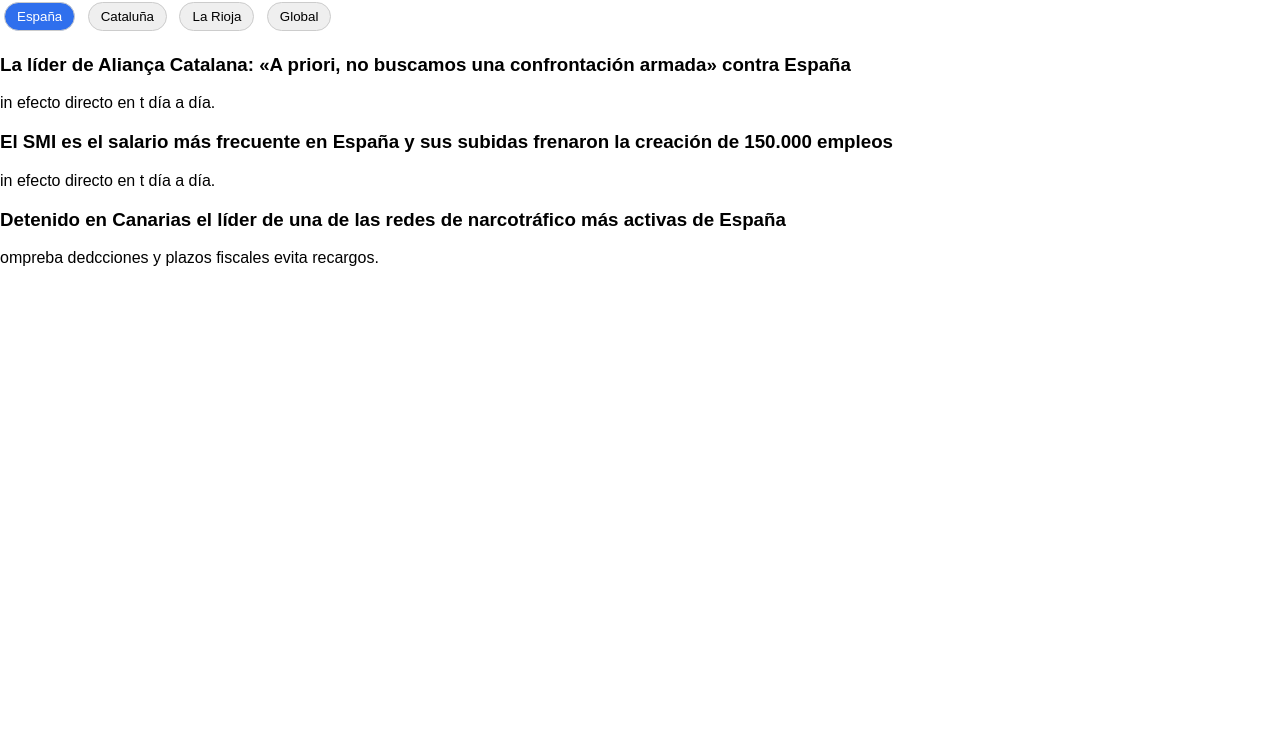
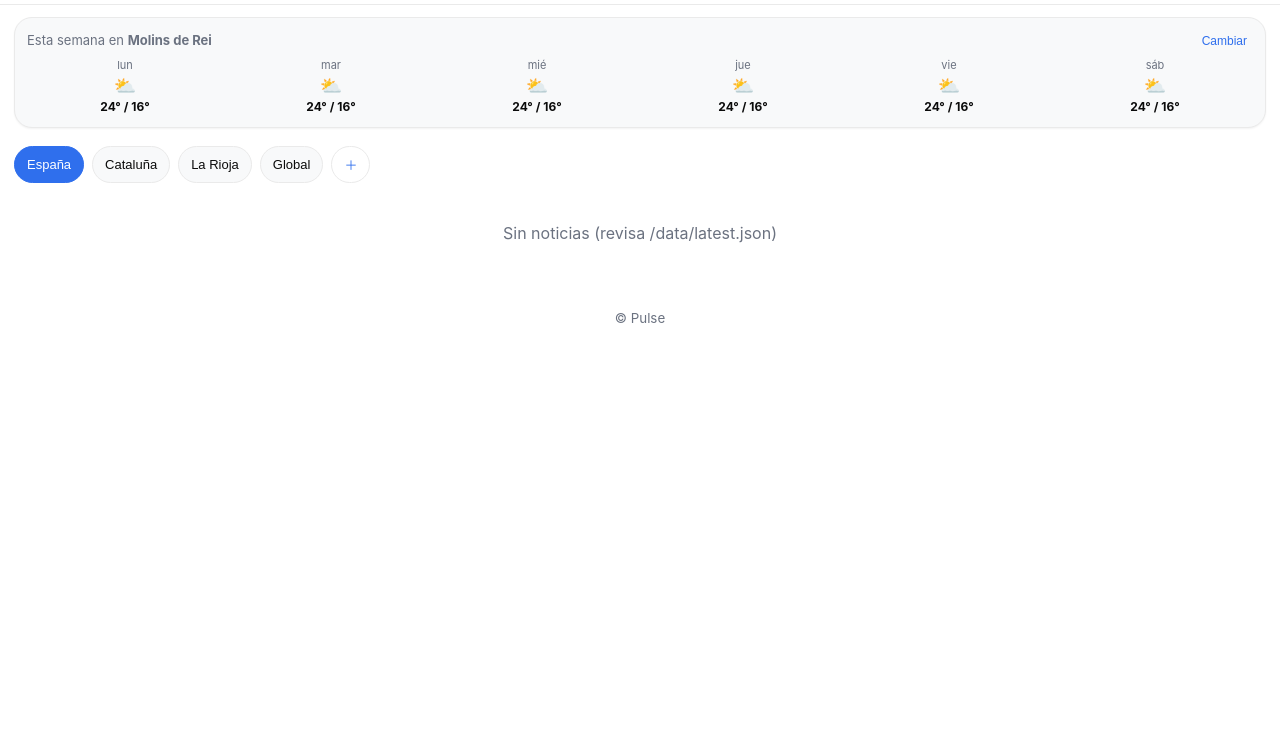
Before and after one commit to davidvazquez74/pulse, a plain HTML site: page index.html in a window 1280 px wide. Shown: the part 57-800 px from the top of the page. Drawn offline with Linux system fonts and the light colour scheme; no server answers.

Commit message:
Add files via upload

```diff
--- a/data/latest.json
+++ b/data/latest.json
@@ -1,228 +1 @@
-{
-  "updated_at": "2025-09-22T18:20:58Z",
-  "version": "live",
-  "cataluna": [
-    {
-      "title": "Coctelería. Un arte en auge gracias a las redes",
-      "summary": "Con una estética muy fotografiable, crece su consumo entre los jóvenes",
-      "url": "https://www.larioja.com/degusta/cocteleria-arte-auge-gracias-redes-20250913090944-nt.html",
-      "source": "www.larioja.com",
-      "published_at": "2025-09-22T18:20:57.428443+00:00",
-      "img": "",
-      "location": "Cataluña",
-      "category": "otros",
-      "adult_impact": "in efecto directo en t día a día.",
-      "teen_impact": "\\1",
-      "tag": "otros",
-      "severity": 0,
-      "horizon": "sin plazo",
-      "action": "FYI",
-      "rationale": "Reglas por keywords; sensible=no; fuente=www.larioja.com",
-      "confidence": 0.5
-    },
-    {
-      "title": "Un fármaco que reduce un 11% el peso corporal abre una nueva vía para tratar la obesidad",
-      "summary": "Investigadores del Vall d'Hebron de Barcelona han comprobado que esta pastilla para adelgazar también mejora los factores de riesgo cardiovascular",
-      "url": "https://www.larioja.com/sociedad/farmaco-reduce-peso-corporal-abre-nueva-via-20250918103412-ntrc.html",
-      "source": "www.larioja.com",
-      "published_at": "2025-09-22T18:20:57.428399+00:00",
-      "img": "",
-      "location": "Cataluña",
-      "category": "otros",
-      "adult_impact": "in efecto directo en t día a día.",
-      "teen_impact": "\\1",
-      "tag": "otros",
-      "severity": 0,
-      "horizon": "sin plazo",
-      "action": "FYI",
-      "rationale": "Reglas por keywords; sensible=no; fuente=www.larioja.com",
-      "confidence": 0.5
-    },
-    {
-      "title": "Hallado dentro de una maleta el cadáver de una persona en Barcelona",
-      "summary": "Hay un detenido que, al parecer, vivía con la víctima en un piso 'okupa' de Vilanova i la Geltrú",
-      "url": "https://www.larioja.com/sociedad/hallado-dentro-maleta-cadaver-persona-barcelona-20250920113441-ntrc.html",
-      "source": "www.larioja.com",
-      "published_at": "2025-09-22T18:20:57.428372+00:00",
-      "img": "",
-      "location": "Cataluña",
-      "category": "seguridad",
-      "adult_impact": "antén prdencia y sige indicaciones oficiales en t zona.",
-      "teen_impact": "\\1",
-      "tag": "seguridad",
-      "severity": 1,
-      "horizon": "hoy",
-      "action": "vigilar",
-      "rationale": "Reglas por keywords; sensible=sí; fuente=www.larioja.com",
-      "confidence": 0.7
-    }
-  ],
-  "espana": [
-    {
-      "title": "La líder de Aliança Catalana: «A priori, no buscamos una confrontación armada» contra España",
-      "summary": "Orriols aboga por la expulsión inmediata de migrantes y por dotar de un ejército a Cataluña, si alcanza la independencia, para defenderse de una «invasión» de España",
-      "url": "https://www.larioja.com/nacional/lider-alianca-catalana-priori-buscamos-confrontacion-armada-20250922113953-ntrc.html",
-      "source": "www.larioja.com",
-      "published_at": "2025-09-22T18:20:57.428200+00:00",
-      "img": "",
-      "location": "ES",
-      "category": "otros",
-      "adult_impact": "in efecto directo en t día a día.",
-      "teen_impact": "\\1",
-      "tag": "otros",
-      "severity": 0,
-      "horizon": "sin plazo",
-      "action": "FYI",
-      "rationale": "Reglas por keywords; sensible=no; fuente=www.larioja.com",
-      "confidence": 0.5
-    },
-    {
-      "title": "El SMI es el salario más frecuente en España y sus subidas frenaron la creación de 150.000 empleos",
-      "summary": "El informe se conoció horas antes de que el Gobierno se reuniera con los agentes sociales y la patronal para abordar una nueva alza para 2026",
-      "url": "https://www.larioja.com/economia/smi-salario-frecuente-espana-subidas-frenaron-creacion-20250922135108-ntrc.html",
-      "source": "www.larioja.com",
-      "published_at": "2025-09-22T18:20:57.428045+00:00",
-      "img": "",
-      "location": "ES",
-      "category": "otros",
-      "adult_impact": "in efecto directo en t día a día.",
-      "teen_impact": "\\1",
-      "tag": "otros",
-      "severity": 0,
-      "horizon": "sin plazo",
-      "action": "FYI",
-      "rationale": "Reglas por keywords; sensible=no; fuente=www.larioja.com",
-      "confidence": 0.5
-    },
-    {
-      "title": "Detenido en Canarias el líder de una de las redes de narcotráfico más activas de España",
-      "summary": "En la operación, se han detenido a  17 personas y se han realizado 23 entradas y registros. Han sido intervenidos 14 inmuebles, 38 vehículos y 24 embarcaciones. Leer",
-      "url": "https://www.elmundo.es/espana/2025/09/19/68cd0325e4d4d893508b4591.html",
-      "source": "e00-elmundo.uecdn.es",
-      "published_at": "2025-09-22T18:20:56.677391+00:00",
-      "img": "",
-      "location": "ES",
-      "category": "impuestos",
-      "adult_impact": "ompreba dedcciones y plazos fiscales evita recargos.",
-      "teen_impact": "\\1",
-      "tag": "impuestos",
-      "severity": 2,
-      "horizon": "este mes",
-      "action": "vigilar",
-      "rationale": "Reglas por keywords; sensible=no; fuente=e00-elmundo.uecdn.es",
-      "confidence": 0.7
-    }
-  ],
-  "rioja": [
-    {
-      "title": "La Abuela Encarna: un guiño a las cocinas riojana y valenciana",
-      "summary": "El cocinero José Javier Vioque homenajea a su abuela en este local especializado en arroces caldosos y paellas",
-      "url": "https://www.larioja.com/degusta/abuela-encarna-guino-cocinas-riojana-valenciana-20250913091104-nt.html",
-      "source": "www.larioja.com",
-      "published_at": "2025-09-22T18:20:57.428439+00:00",
-      "img": "",
-      "location": "La Rioja",
-      "category": "otros",
-      "adult_impact": "in efecto directo en t día a día.",
-      "teen_impact": "\\1",
-      "tag": "otros",
-      "severity": 0,
-      "horizon": "sin plazo",
-      "action": "FYI",
-      "rationale": "Reglas por keywords; sensible=no; fuente=www.larioja.com",
-      "confidence": 0.5
-    },
-    {
-      "title": "«Cocino recetas sencillas, con producto cercano y que tenga un precio asequible»",
-      "summary": "La catalana afincada en La Rioja ha escrito un nuevo libro de recetas. El primero ha alcanzado once ediciones",
-      "url": "https://www.larioja.com/degusta/nuevo-libro-anna-teres-recetas-faciles-20250913190259-nt.html",
-      "source": "www.larioja.com",
-      "published_at": "2025-09-22T18:20:57.428435+00:00",
-      "img": "",
-      "location": "La Rioja",
-      "category": "otros",
-      "adult_impact": "in efecto directo en t día a día.",
-      "teen_impact": "\\1",
-      "tag": "otros",
-      "severity": 0,
-      "horizon": "sin plazo",
-      "action": "FYI",
-      "rationale": "Reglas por keywords; sensible=no; fuente=www.larioja.com",
-      "confidence": 0.5
-    },
-    {
-      "title": "El Ayuntamiento de Logroño devolverá el precio íntegro para recuperar la propiedad de la parcela de Bosonit",
-      "summary": "Ambas partes acuerdan no ejercer acciones judiciales ni administrativas sobre el acuerdo o la licencia | El Consistorio iniciará en octubre los trámites de la modificación del Plan General para allanar la futura construcción de VPO",
-      "url": "https://www.larioja.com/logrono/ayuntamiento-devolvera-precio-integro-recuperar-propiedad-parcela-20250917113814-nt.html",
-      "source": "www.larioja.com",
-      "published_at": "2025-09-22T18:20:57.428419+00:00",
-      "img": "",
-      "location": "La Rioja",
-      "category": "impuestos",
-      "adult_impact": "ompreba dedcciones y plazos fiscales evita recargos.",
-      "teen_impact": "\\1",
-      "tag": "impuestos",
-      "severity": 2,
-      "horizon": "este mes",
-      "action": "vigilar",
-      "rationale": "Reglas por keywords; sensible=no; fuente=www.larioja.com",
-      "confidence": 0.7
-    }
-  ],
-  "global": [
-    {
-      "title": "Cosecha negra",
-      "summary": "El nacionalismo catalán está sufriendo una transformación histórica con el crecimiento de Aliança Catalana",
-      "url": "https://elpais.com/espana/catalunya/2025-09-22/cosecha-negra.html",
-      "source": "feeds.elpais.com",
-      "published_at": "2025-09-22T18:20:56.279094+00:00",
-      "img": "",
-      "location": "global",
-      "category": "otros",
-      "adult_impact": "in efecto directo en t día a día.",
-      "teen_impact": "\\1",
-      "tag": "otros",
-      "severity": 0,
-      "horizon": "sin plazo",
-      "action": "FYI",
-      "rationale": "Reglas por keywords; sensible=no; fuente=feeds.elpais.com",
-      "confidence": 0.5
-    },
-    {
-      "title": "Armando",
-      "summary": "Hay pérdidas que suponen un modo de perdernos a nosotros mismos, un vacío en las raíces de la propia existencia",
-      "url": "https://elpais.com/opinion/2025-09-22/armando.html",
-      "source": "feeds.elpais.com",
-      "published_at": "2025-09-22T18:20:56.279098+00:00",
-      "img": "",
-      "location": "global",
-      "category": "otros",
-      "adult_impact": "in efecto directo en t día a día.",
-      "teen_impact": "\\1",
-      "tag": "otros",
-      "severity": 0,
-      "horizon": "sin plazo",
-      "action": "FYI",
-      "rationale": "Reglas por keywords; sensible=no; fuente=feeds.elpais.com",
-      "confidence": 0.5
-    },
-    {
-      "title": "El origen casi secreto de la crema catalana: un error en un convento medieval",
-      "summary": "La gastronomía catalana es reconocida a nivel mundial por su rica diversidad, tradición y sabores mediterráneos. Seguir leyendo....",
-      "url": "https://www.elperiodico.com/es/catalunya/20250815/crema-catalana-origen-cataluna-platos-tipicos-postres-gastronomia-dv-loc-120525396?utm_source=rss-noticias&amp;utm_medium=feed&amp;utm_campaign=catalunya",
-      "source": "www.elperiodico.com",
-      "published_at": "2025-09-22T18:20:55.797350+00:00",
-      "img": "",
-      "location": "global",
-      "category": "energía",
-      "adult_impact": "ompara precios y ajsta consmo esta semana para redcir factra.",
-      "teen_impact": "\\1",
-      "tag": "energía",
-      "severity": 2,
-      "horizon": "esta semana",
-      "action": "vigilar",
-      "rationale": "Reglas por keywords; sensible=no; fuente=www.elperiodico.com",
-      "confidence": 0.7
-    }
-  ]
-}
+{"updated_at": "1970-01-01T00:00:00Z", "version": "seed", "cataluna": [], "espana": [], "rioja": [], "global": []}
--- a/index.html
+++ b/index.html
@@ -1,23 +1,48 @@
 <!doctype html>
 <html lang="es">
 <head>
-  <meta charset="utf-8"/>
-  <meta name="viewport" content="width=device-width, initial-scale=1"/>
-  <title>Pulse</title>
-  <link rel="stylesheet" href="styles.css"/>
+  <meta charset="utf-8" />
+  <meta name="viewport" content="width=device-width, initial-scale=1" />
+  <title>Pulse — Titulares con impacto</title>
+  <link rel="stylesheet" href="styles.css" />
+  <link rel="manifest" href="manifest.json" />
 </head>
-<body>
-  <header class="app-header">
-    <div class="logo">Pulse</div>
-    <button id="teensToggle" class="chip chip--teens" aria-pressed="false">Teens</button>
+<body class="light">
+  <header class="app-header" role="banner">
+    <div class="logo" aria-label="Pulse">Pulse</div>
+    <div class="header-actions">
+      <!-- Chip único: Teens -->
+      <button id="teensToggle" class="chip chip--teens" aria-pressed="false" aria-label="Activar modo Teens">Teens</button>
+      <button id="refreshBtn" class="icon-btn" aria-label="Refrescar" title="Refrescar">⟳</button>
+      <button id="settingsBtn" class="icon-btn" aria-label="Ajustes" title="Ajustes">⚙</button>
+    </div>
   </header>
-  <nav class="chips">
+
+  <!-- Weather widget -->
+  <section id="weather" class="wx-bar" aria-label="Tiempo semanal">
+    <div class="wx-head">
+      <span class="wx-title">Esta semana en <strong id="wx-city">Molins de Rei</strong></span>
+      <button id="wx-change" class="wx-link" aria-label="Cambiar ciudad" type="button">Cambiar</button>
+    </div>
+    <div id="wx-days" class="wx-days" role="list"></div>
+  </section>
+
+  <!-- Chips -->
+  <nav class="chips" aria-label="Categorías">
     <button class="chip chip--active" data-cat="espana">España</button>
     <button class="chip" data-cat="cataluna">Cataluña</button>
     <button class="chip" data-cat="rioja">La Rioja</button>
     <button class="chip" data-cat="global">Global</button>
+    <button class="chip chip--add" id="manageCats" aria-label="Gestionar categorías">＋</button>
   </nav>
-  <main id="news"></main>
-  <script src="js/main.js"></script>
+
+  <main id="news" class="news" aria-live="polite"></main>
+
+  <footer class="app-footer">
+    <small>© Pulse</small>
+  </footer>
+
+  <script src="js/main.js" defer></script>
+  <script src="js/weather.js" defer></script>
 </body>
 </html>
--- a/js/main.js
+++ b/js/main.js
@@ -1,14 +1,74 @@
-(async function(){
-  const newsEl=document.getElementById('news');
-  const chips=document.querySelectorAll('.chip[data-cat]');
-  const teensBtn=document.getElementById('teensToggle');
-  let teens=localStorage.getItem('pulse_mode')==='teen';
-  function apply(){teensBtn.setAttribute('aria-pressed',teens?'true':'false');}
-  apply();
-  teensBtn.addEventListener('click',()=>{teens=!teens;localStorage.setItem('pulse_mode',teens?'teen':'adult');apply();render(cur,data);});
-  function card(n){const d=document.createElement('div');d.className='card';d.innerHTML=`<h3>${n.title}</h3><p>${teens?n.teen_impact:n.adult_impact}</p>`;return d;}
-  async function load(){try{const r=await fetch('data/latest.json',{cache:'no-store'});return await r.json();}catch{return {espana:[],cataluna:[],rioja:[],global:[]};}}
-  function render(cat,data){newsEl.innerHTML='';(data[cat]||[]).slice(0,3).forEach(n=>newsEl.appendChild(card(n)));}
-  const data=await load();let cur='espana';render(cur,data);
-  chips.forEach(c=>c.addEventListener('click',()=>{chips.forEach(x=>x.classList.remove('chip--active'));c.classList.add('chip--active');cur=c.dataset.cat;render(cur,data);}));
+// site/js/main.js — chips + modo Teens + impactos (render elegante)
+(async function () {
+  const newsEl = document.getElementById('news');
+  const chips  = document.querySelectorAll('.chip[data-cat]');
+  const teensBtn = document.getElementById('teensToggle');
+
+  // Estado de modo (persistente)
+  let teens = (localStorage.getItem('pulse_mode') || 'adult') === 'teen';
+  function applyTeensUI(){ if (teensBtn) teensBtn.setAttribute('aria-pressed', teens ? 'true' : 'false'); }
+  applyTeensUI();
+
+  teensBtn?.addEventListener('click', () => {
+    teens = !teens;
+    localStorage.setItem('pulse_mode', teens ? 'teen' : 'adult');
+    applyTeensUI();
+    render(current, data);
+  });
+
+  function empty(msg = 'Sin noticias (revisa /data/latest.json)') {
+    newsEl.innerHTML = `<div class="empty">${msg}</div>`;
+  }
+
+  function impactLine(n){
+    const txt = teens ? (n.teen_impact || '') : (n.adult_impact || '');
+    if (txt) return `<div class="impact ${teens?'teen':'adult'}">${txt}</div>`;
+    return n.summary ? `<p>${n.summary}</p>` : '';
+  }
+
+  function card(n) {
+    const a = document.createElement('article');
+    a.className = 'card';
+    a.innerHTML = `
+      <h3><a href="${n.url}" target="_blank" rel="noopener">${n.title || '(sin título)'}</a></h3>
+      ${impactLine(n)}
+      <div class="meta">
+        ${n.published_at ? new Date(n.published_at).toLocaleString('es-ES') : ''}
+        ${n.source ? ' · ' + n.source : ''}
+      </div>
+    `;
+    return a;
+  }
+
+  async function loadData() {
+    try {
+      const res = await fetch('data/latest.json', { cache: 'no-store' });
+      if (!res.ok) throw new Error('HTTP ' + res.status);
+      const json = await res.json();
+      return { espana: [], cataluna: [], rioja: [], global: [], ...(json || {}) };
+    } catch (e) {
+      console.warn('No se pudo cargar /data/latest.json', e);
+      return { espana: [], cataluna: [], rioja: [], global: [] };
+    }
+  }
+
+  function render(cat, data) {
+    const list = (data[cat] || []).slice(0, 3);
+    newsEl.innerHTML = '';
+    if (!list.length) return empty();
+    list.forEach(n => newsEl.appendChild(card(n)));
+  }
+
+  const data = await loadData();
+  let current = 'espana';
+  render(current, data);
+
+  chips.forEach(c => c.addEventListener('click', () => {
+    chips.forEach(x => x.classList.remove('chip--active'));
+    c.classList.add('chip--active');
+    current = c.dataset.cat;
+    render(current, data);
+  }));
+
+  document.getElementById('refreshBtn')?.addEventListener('click', () => location.reload());
 })();
--- a/js/weather.js
+++ b/js/weather.js
@@ -1,4 +1,4 @@
-// site/js/weather.js — widget semanal robusto (Molins de Rei por defecto)
+// site/js/weather.js — widget semanal compacto (Molins de Rei por defecto)
 (function () {
   const elDays = document.getElementById('wx-days');
   const elCity = document.getElementById('wx-city');
--- a/styles.css
+++ b/styles.css
@@ -1 +1,45 @@
-body{font-family:sans-serif;margin:0;padding:0}.chip{margin:4px;padding:6px 12px;border-radius:999px;border:1px solid #ccc;cursor:pointer}.chip--active{background:#2f6fed;color:#fff}.chip--teens[aria-pressed='true']{background:#2f6fed;color:#fff}
+/* Base */
+*{box-sizing:border-box} html,body{margin:0;padding:0}
+:root{
+  --bg:#ffffff;--text:#0b0b0b;--muted:#6b7280;--accent:#2f6fed;
+  --bg-soft:#f8f9fa;--border:#eaeaea;--card:#fff;--shadow:0 1px 2px rgba(0,0,0,.05);
+}
+body{background:var(--bg);color:var(--text);font-family:Inter,system-ui,-apple-system,Segoe UI,Roboto,Arial,sans-serif;line-height:1.35}
+a{color:inherit;text-decoration:none}
+/* Header */
+.app-header{display:flex;justify-content:space-between;align-items:center;padding:14px 16px;position:sticky;top:0;background:var(--bg);border-bottom:1px solid var(--border);z-index:10}
+.logo{font-weight:800;font-size:22px;letter-spacing:.2px}
+.header-actions{display:flex;gap:10px;align-items:center}
+.icon-btn{background:transparent;border:1px solid var(--border);padding:6px 9px;border-radius:12px;cursor:pointer;font-size:14px}
+
+/* Chip único Teens */
+.chip{border:1px solid var(--border);background:var(--bg-soft);padding:8px 12px;border-radius:999px;font-size:13px;color:var(--text);cursor:pointer;white-space:nowrap}
+.chip--teens[aria-pressed="true"]{background:var(--accent);color:#fff;border-color:var(--accent)}
+
+/* Weather widget (compact) */
+.wx-bar{margin:12px 14px;padding:12px;background:var(--bg-soft);border:1px solid var(--border);border-radius:18px;box-shadow:var(--shadow);max-height:112px}
+.wx-head{display:flex;justify-content:space-between;align-items:center;margin-bottom:6px}
+.wx-title{font-size:13px;color:var(--muted)}
+.wx-link{background:transparent;border:none;color:var(--accent);font-size:12px;cursor:pointer;padding:4px 6px;border-radius:8px}
+.wx-days{display:grid;grid-auto-flow:column;grid-auto-columns:1fr;gap:10px}
+.wx-col{display:flex;flex-direction:column;align-items:center;gap:4px}
+.wx-day{font-size:11px;color:var(--muted)}
+.wx-ico{font-size:18px;line-height:1}
+.wx-tmp{font-size:12px;font-weight:700}
+@media (max-width:420px){.wx-days{gap:8px}.wx-ico{font-size:16px}.wx-tmp{font-size:11px}}
+
+/* Chips de categorías */
+.chips{display:flex;gap:8px;overflow:auto;padding:6px 14px 2px 14px}
+.chip--active{background:var(--accent);color:#fff;border-color:var(--accent)}
+.chip--add{background:transparent;color:var(--accent)}
+
+/* News */
+.news{display:grid;gap:12px;padding:12px 14px}
+.card{background:var(--card);border:1px solid var(--border);border-radius:18px;padding:14px;box-shadow:var(--shadow)}
+.card h3{margin:0 0 6px 0;font-size:18px;line-height:1.25}
+.card p{margin:0 0 8px 0;color:var(--muted);font-size:13px}
+.impact{font-size:13px;margin:6px 0 8px 0}
+.impact.teen{color:#1f2937}
+.meta{font-size:12px;color:var(--muted)}
+.empty{padding:26px;text-align:center;color:var(--muted)}
+.app-footer{padding:24px 14px;color:var(--muted);text-align:center}
```
